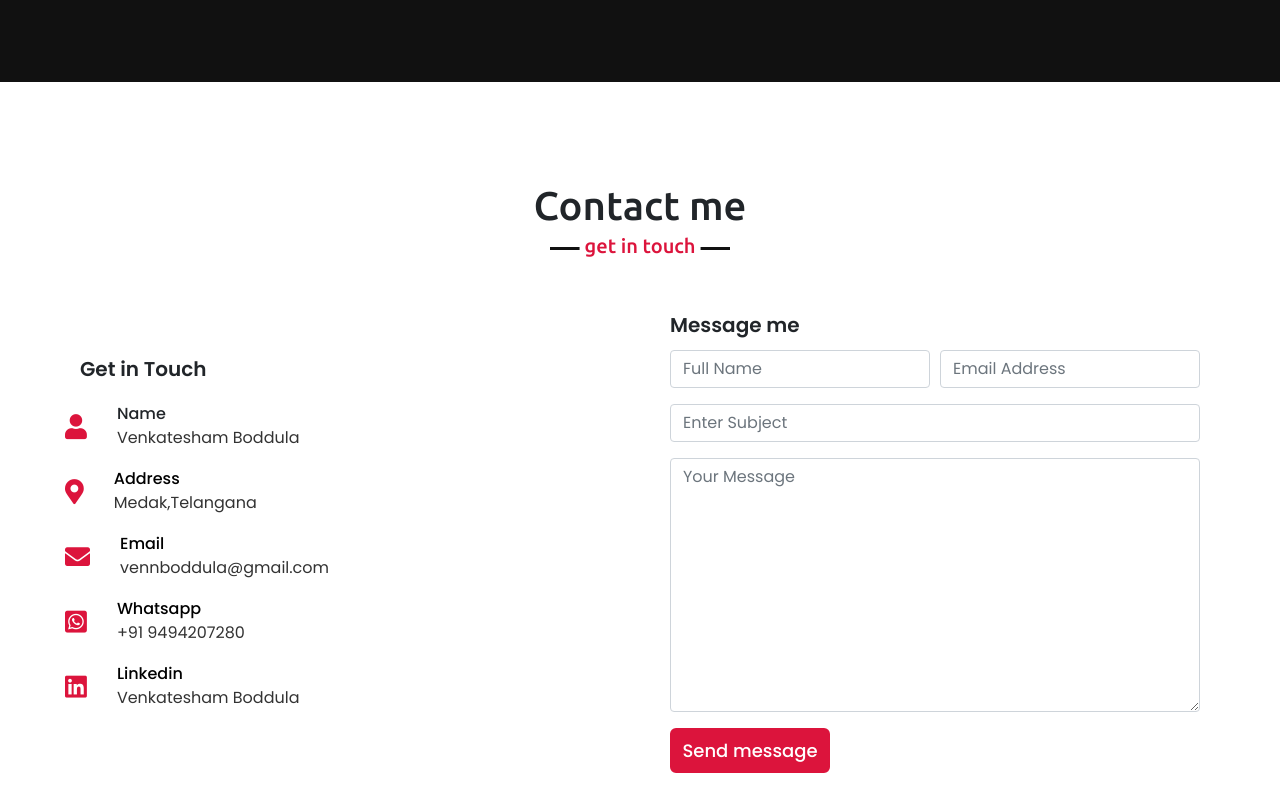
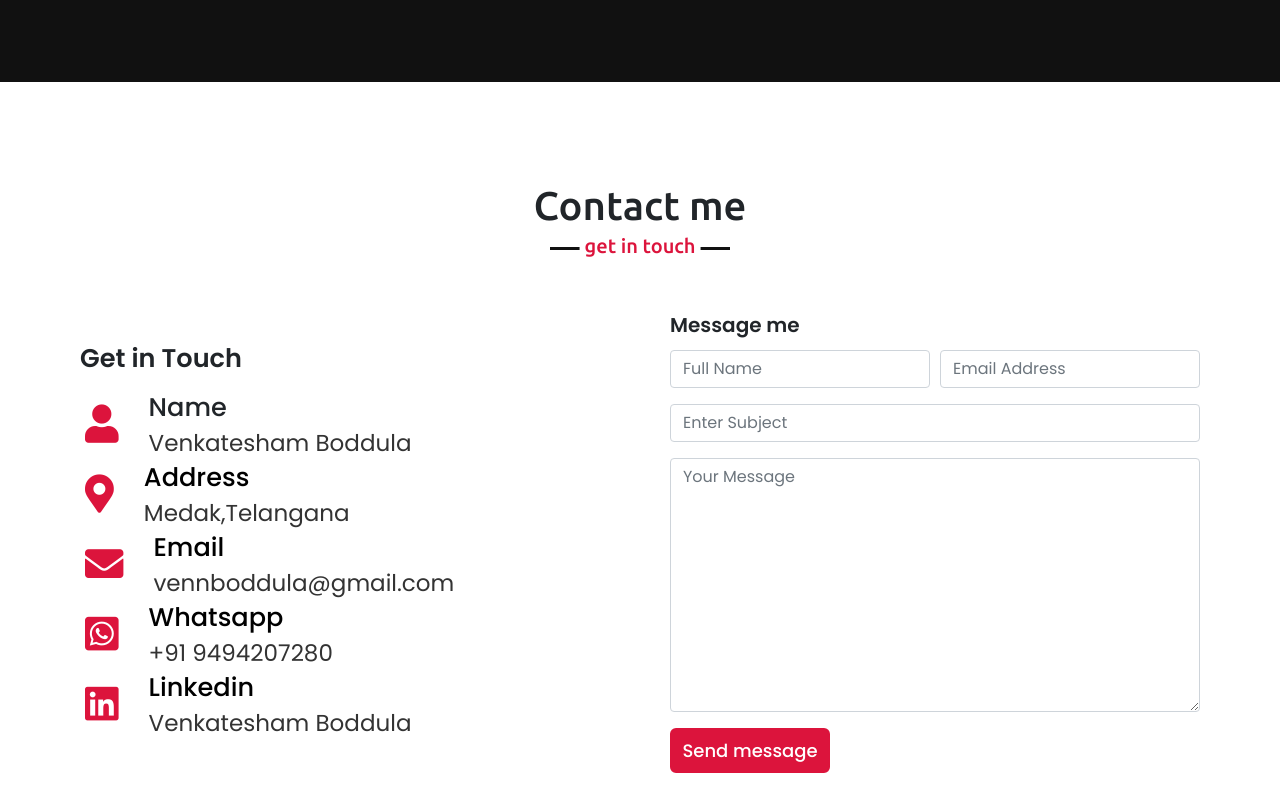
Before and after one commit to venn710/Portfolio, a plain HTML site: page index.html in a window 1280 px wide. Shown: the part 2797-3594 px from the top of the page. Drawn offline with nearby package versions, Linux system fonts and the light colour scheme.

Commit message:
added padding and images

```diff
--- a/index.html
+++ b/index.html
@@ -49,7 +49,7 @@
             <h2 class="title">About me</h2>
             <div class="about-content">
                 <div class="column left">
-                    <img src="images/profile-1.jpeg" alt="">
+                    <img src="images/venn-image.jpg" alt="">
                 </div>
                 <div class="column right">
                     <div class="text">I'm Venkatesham and I'm a Student<span class="typing-2"></span></div>
@@ -172,17 +172,17 @@
             <h2 class="title">Contact me</h2>
             <div class="contact-content">
                 <div class="column left">
-                    <div class="text">Get in Touch</div>
+                    <div class="text" style="font-size: 2vw;">Get in Touch</div>
                     <div class="icons">
-                        <div class="row">
-                            <i class="fas fa-user"></i>
+                        <div class="row"style="margin:5px">
+                            <i class="fas fa-user" style="font-size: 3vw;"></i>
                             <div class="info">
                                 <div class="head">Name</div>
                                 <div class="sub-title">Venkatesham Boddula</div>
                             </div>
                         </div>
-                        <div class="row">
-                            <i class="fas fa-map-marker-alt"></i>
+                        <div class="row" style="margin:5px;">
+                            <i class="fas fa-map-marker-alt"style="font-size: 3vw;"></i>
                             <div class="info">
                                 <a href="https://www.google.com/maps/place/Medak+U,+Telangana+502110/@18.0505663,78.2660414,14z/data=!3m1!4b1!4m5!3m4!1s0x3bcc1543603bbad5:0xd54ecd729feff53c!8m2!3d18.0529357!4d78.261853">
                                     <div class="head" style="color: black;">Address</div>
@@ -190,8 +190,8 @@
                                 </a>
                             </div>
                         </div>
-                        <div class="row">
-                            <i class="fas fa-envelope"></i>
+                        <div class="row"style="margin:5px">
+                            <i class="fas fa-envelope"style="font-size: 3vw;"></i>
                             <div class="info">
                                 <a href="mailto:vennboddula@gmail.com">
                                     <div class="head" style="color: black;">Email</div>
@@ -199,8 +199,8 @@
                                 </a>
                             </div>
                         </div>
-                        <div class="row">
-                            <i class="fab fa-whatsapp-square"></i>
+                        <div class="row"style="margin:5px;">
+                            <i class="fab fa-whatsapp-square"style="font-size: 3vw;"></i>
                             <div class="info">
                                 <a href="https://api.whatsapp.com/send?phone=+919494207280">
                                     <div class="head" style="color: black;">Whatsapp</div>
@@ -208,8 +208,8 @@
                                 </a>
                             </div>
                         </div>
-                        <div class="row">
-                            <i class="fab fa-linkedin"></i>
+                        <div class="row"style="margin:5px">
+                            <i class="fab fa-linkedin"style="font-size: 3vw;"></i>
                             <div class="info">
                                 <a href="https://www.linkedin.com/in/venkatesham-boddula-817a9a198/">
                                     <div class="head" style="color: black;">Linkedin</div>
--- a/style.css
+++ b/style.css
@@ -401,9 +401,11 @@ section .title::after{
 }
 .contact .contact-content .info .head{
     font-weight: 500;
+    font-size:2vw;
 }
 .contact .contact-content .info .sub-title{
     color: #333;
+    font-size:1.8vw;
 }
 .contact .right form .fields{
     display: flex;
```
Also changed, not shown: images/venn-image.jpg (added).
